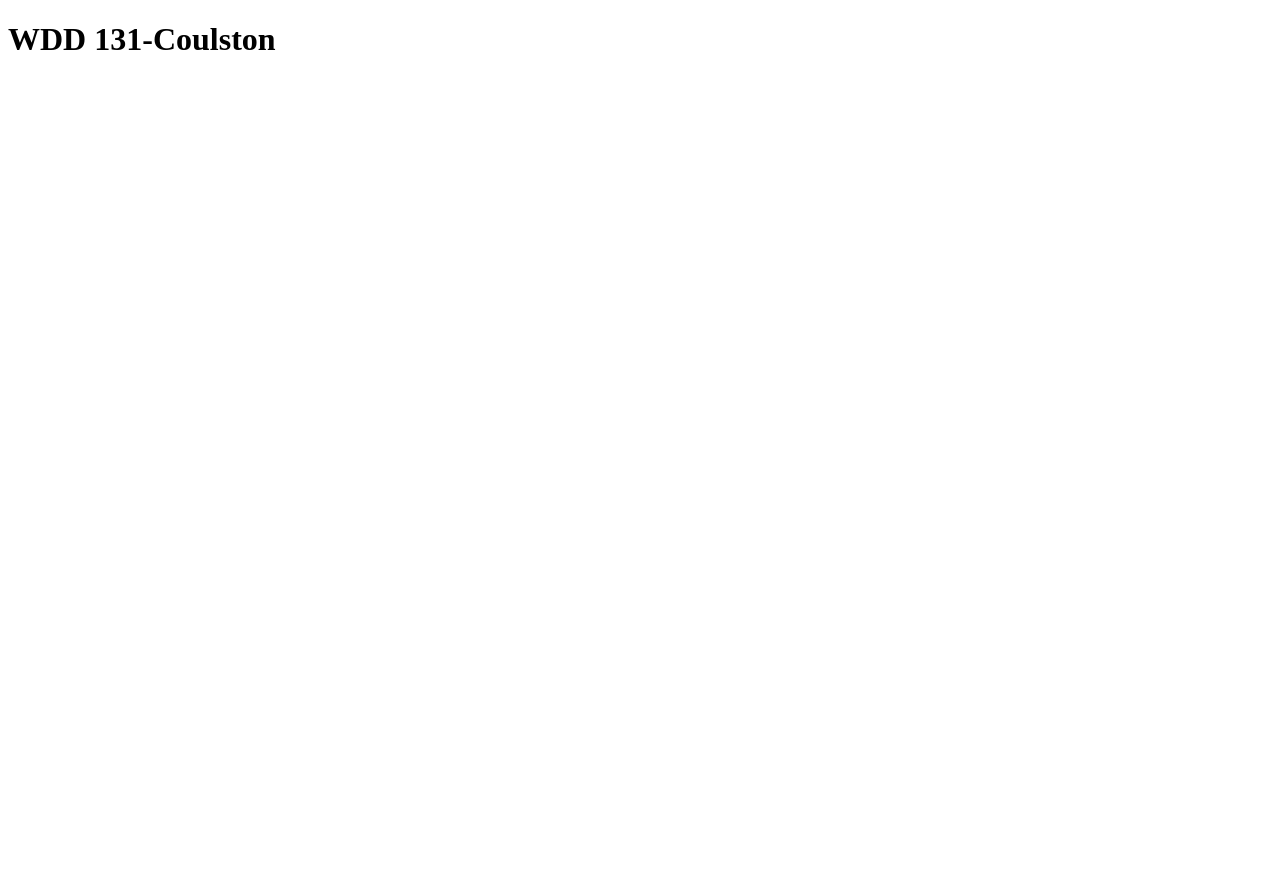
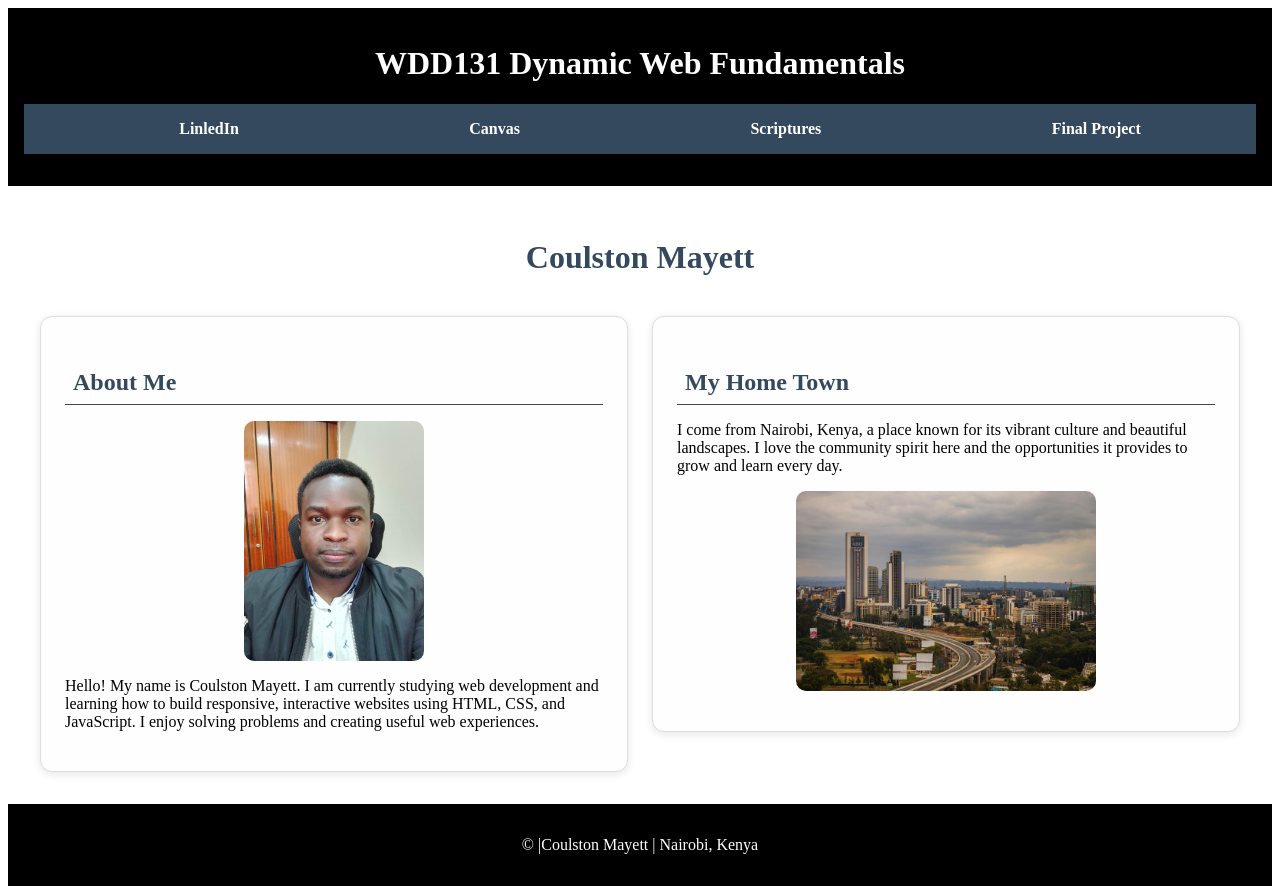
Before and after one commit to mayettcoulston/wdd131, a plain HTML site: page index.html in a window 1280 px wide. Before the commit the page ends 800 px from the top, so only its background shows below. Drawn offline with Linux system fonts and the light colour scheme.

Commit message:
week 1 assignment

```diff
--- a/index.html
+++ b/index.html
@@ -3,9 +3,55 @@
 <head>
     <meta charset="UTF-8">
     <meta name="viewport" content="width=device-width, initial-scale=1.0">
-    <title>WDD131</title>
+    <title>WDD131Dynamic Web Fundamentals-Coulston Mayett</title>
+    <meta name="description" content="WDD 131 - Dynamic Web Fundamentals by Coulston Mayett. Learning web development with HTML, CSS, and JavaScript.">
+    <meta name="author" content="Coulston Mayett">
+
+    <link rel="stylesheet" href="styles/base.css">
 </head>
 <body>
-    <h1>WDD 131-Coulston</h1>
+    <header>
+        <h1>
+            <span id="course-title">WDD131 Dynamic Web Fundamentals</span>
+        </h1>
+
+        <nav>
+            <ul>
+                <li><a href="https://www.linkedin.com/in/coulston-mayett-404380157/">LinledIn</a></li>
+                <li><a href="https://byupw.instructure.com/">Canvas</a></li>
+                <li><a href="https://www.churchofjesuschrist.org/study/scriptures">Scriptures</a></li>
+                <li><a href="##">Final Project</a></li>
+            </ul>
+        </nav>
+    </header>
+
+    <main>
+        <h1>Coulston Mayett</h1>
+
+        <section class="card">
+            <h2>About Me</h2>
+            <img src="images/Coulston.jpg" alt="coulston image" width="180" height="240">
+            <p>
+                Hello! My name is Coulston Mayett. I am currently studying web development and learning how to build responsive, interactive
+                websites using HTML, CSS, and JavaScript. I enjoy solving problems and creating useful web experiences.
+            </p>
+        </section>
+
+        <section class="card">
+            <h2>My Home Town</h2>
+            <p>
+                I come from Nairobi, Kenya, a place known for its vibrant culture and beautiful landscapes. I love the community
+                spirit here and the opportunities it provides to grow and learn every day.
+            </p>
+
+            <picture>
+                <img src="images/Nairobi.jpg" alt="nairobi city image" width="300" height="200">
+            </picture>
+        </section>
+    </main>
+    <footer>
+        <p>&copy; <span id="currentyear"></span> |Coulston Mayett | Nairobi, Kenya</p>
+        <p id="lastModified"></p>
+    </footer>
 </body>
 </html>
--- /dev/null
+++ b/styles/base.css
@@ -0,0 +1,86 @@
+body {
+    display: grid;
+    height: 100vh;
+    grid-template-rows: auto 1fr auto;
+}
+
+nav {
+    background: #34495e;
+}
+
+nav ul {
+    display: flex;
+    justify-content: space-around;
+    list-style: none;
+}
+
+
+nav li {
+    margin: 1rem;
+}
+
+nav a {
+    color: white;
+    text-decoration: none;
+    font-weight: bold;
+}
+
+nav a:hover {
+    text-decoration: underline;
+}
+
+header {
+    background: black;
+    color: white;
+    text-align: center;
+    padding: 1rem;
+    grid-column: 1/-1;
+}
+
+main {
+    display: grid;
+    grid-template-columns: repeat(2, 1fr);
+    grid-column: 1 /-1;
+    gap: 1.5rem;
+    padding: 2rem;
+    background-color: #fff;
+    align-items: start;
+}
+
+main>h1 {
+    grid-column: 1 / -1;
+    text-align: center;
+    color: #34495e;
+    margin-bottom: 1rem;
+}
+
+.card {
+    background-color: #fefefe;
+    border: 1px solid #ddd;
+    border-radius: 12px;
+    box-shadow: 0 2px 8px rgba(0, 0, 0, 0.1);
+    padding: 1.5rem;
+}
+
+.card h2 {
+    color: #34495e;
+    border-bottom: 1px solid #34495e;
+    padding: 0.5rem;
+    margin-bottom: 1rem;
+}
+
+.card img {
+    display: block;
+    margin: 1rem auto;
+    max-width: 100%;
+    height: auto;
+    border-radius: 10px;
+}
+
+footer {
+    background: black;
+    color: white;
+    padding: 1rem;
+    text-align: center;
+    grid-column: 1 / -1;
+}
--- a/week1/styles/layout.css
+++ b/week1/styles/layout.css
@@ -39,7 +39,7 @@ main {
     background: rgb(79, 78, 78);
     display: grid;
     grid-template-columns: 2fr 1fr;
-    gap: 0rem;
+    gap: 0.2rem;
 }
 
 .main-content{
```
Also changed, not shown: images/Coulston.jpg (added), images/Nairobi.jpg (added), scripts/getdates.js (added).
